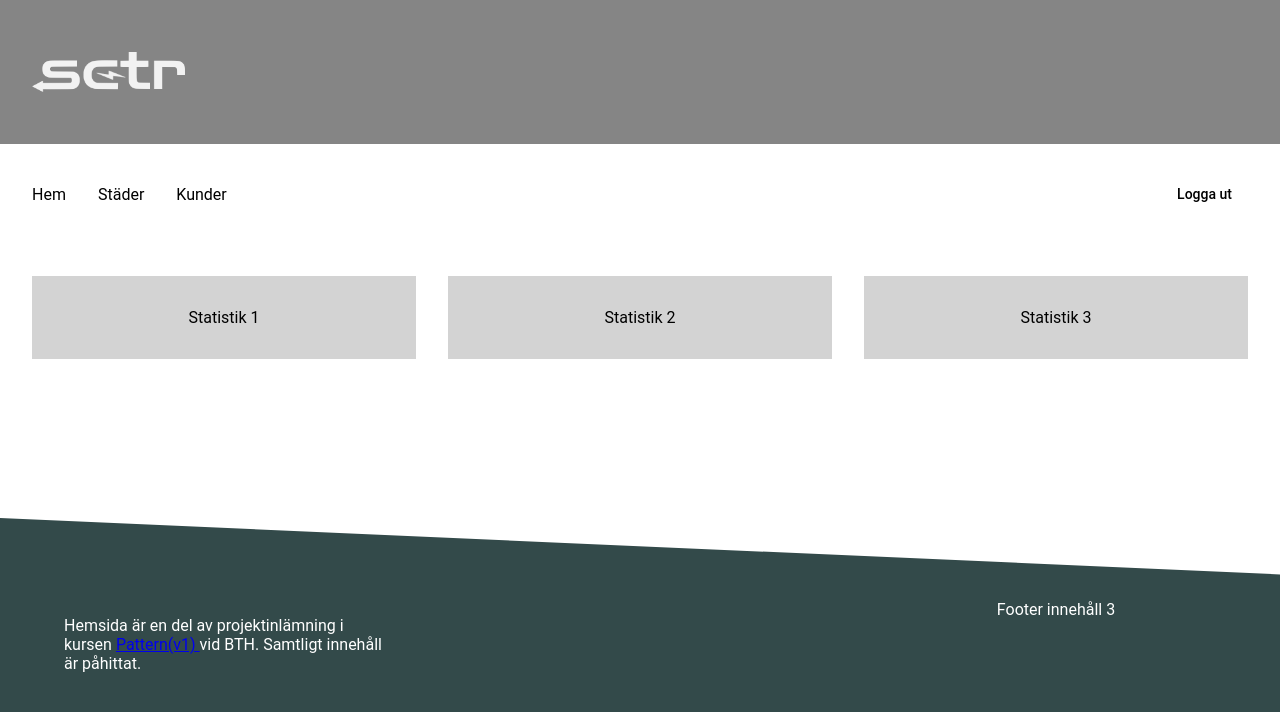
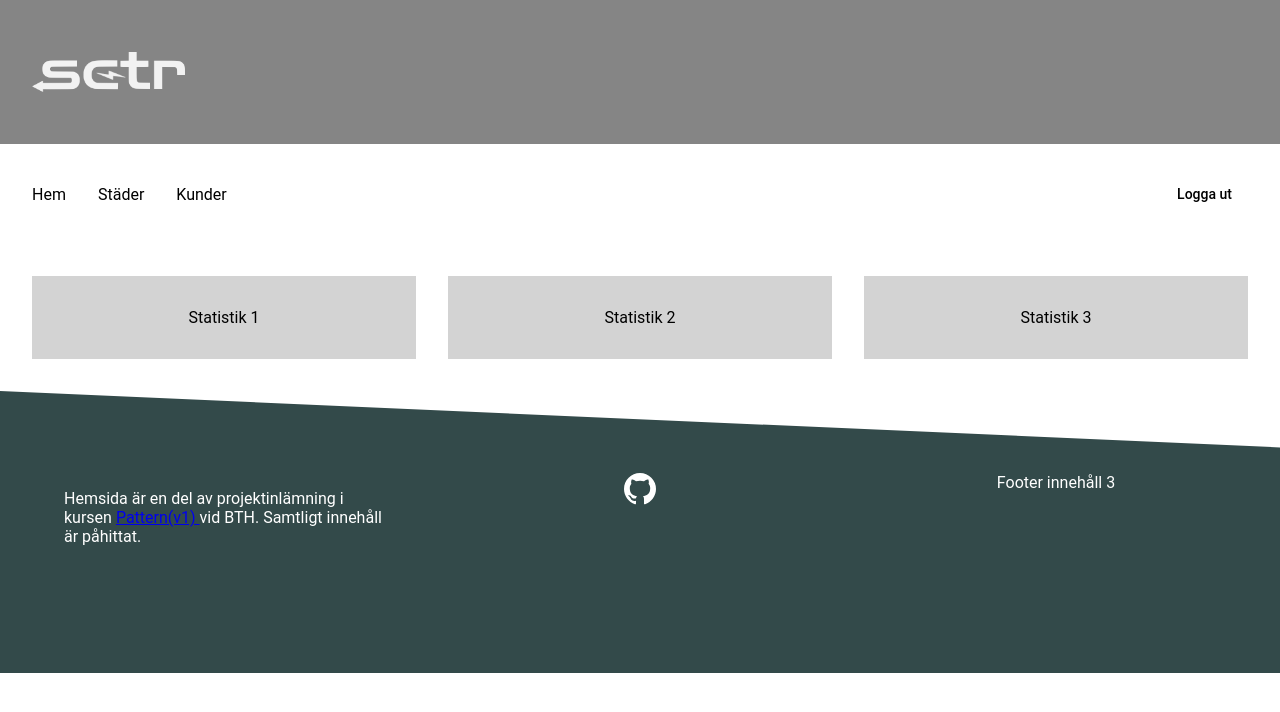
Before and after one commit to fahlstrm/pattern-adminweb, an Angular app: page / in a window 1280 px wide. Shown: the top 712 px of the page. Built offline with nearby package versions, Linux system fonts and the light colour scheme; what @asymmetrik/ngx-leaflet would draw is missing.

Commit message:
Footer position and icon

```diff
--- a/src/app/components/footer/footer.component.css
+++ b/src/app/components/footer/footer.component.css
@@ -5,8 +5,8 @@
     background-color:#334A4A;
     min-height: 25vh;
     padding-top: 50px;
-    position: absolute;
-    bottom: 0;
+    /* position: absolute;
+    bottom: 0; */
     -webkit-clip-path: polygon(0 0,100% 20%,100% 100%,0% 100%);
     clip-path: polygon(0 0,100% 20%,100% 100%,0% 100%);
 }
@@ -14,3 +14,7 @@
 i {
     color: white;
 }
+
+img {
+    height: 2em;
+}
--- a/src/app/components/footer/footer.component.html
+++ b/src/app/components/footer/footer.component.html
@@ -7,8 +7,7 @@
 </div>
 
 <div class="content-div center-content">
-    <a href="https://dbwebb.se/kurser/pattern-v1">
-        <i class="far fa-github" aria-hidden="true"></i>
+    <a href="https://dbwebb.se/kurser/pattern-v1"><img src="assets/img/icon/github.svg">
     </a>
 </div>
 
--- a/src/app/components/footer/footer.component.ts
+++ b/src/app/components/footer/footer.component.ts
@@ -1,5 +1,4 @@
 import { Component, OnInit, HostBinding } from '@angular/core';
-
 
 @Component({
   selector: 'app-footer',
```
Also changed, not shown: src/assets/img/icon/github.svg (added).
